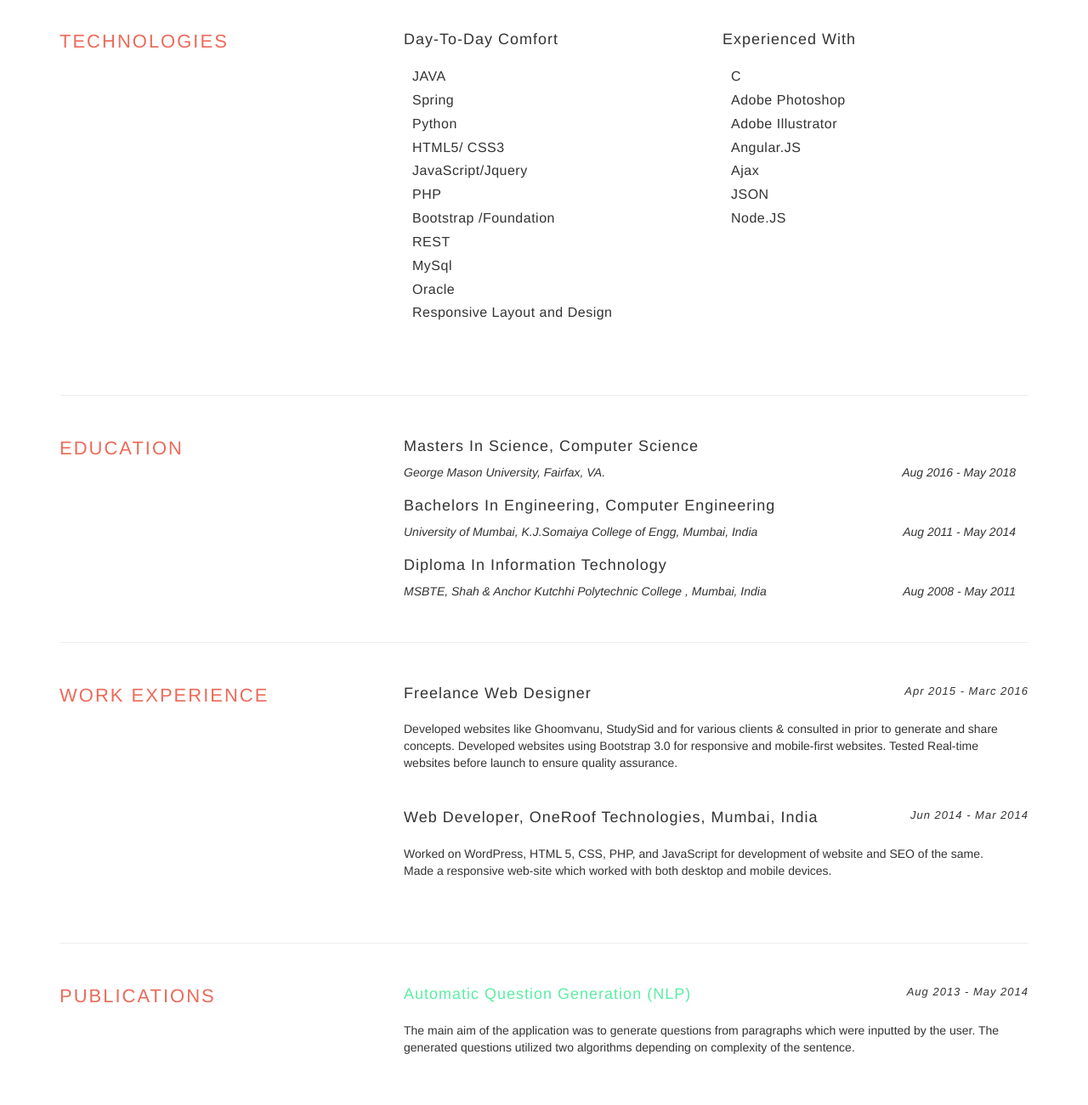
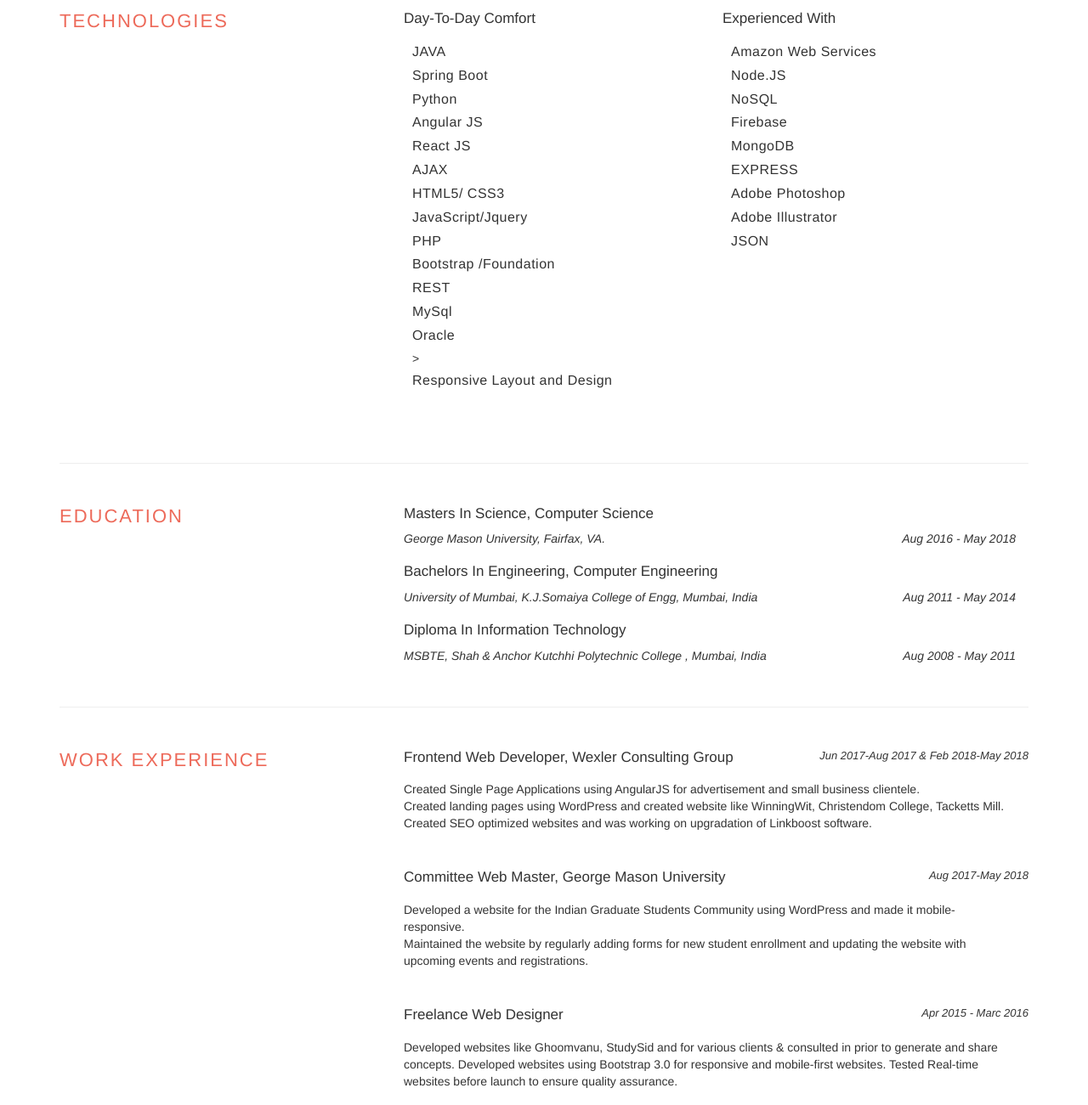
Before and after one commit to jpalan23/portfolio, a website: page public/index.html in a window 1280 px wide. Shown: the part 3419-4720 px from the top of the page at 85% size. Drawn offline with nearby package versions, Linux system fonts and the light colour scheme; some packages are replaced by stand-ins of ours; no server answers; a script that the page names is missing; files whose address does not match are found by name.

Commit message:
edit index

```diff
--- a/public/index.html
+++ b/public/index.html
@@ -191,10 +191,11 @@
 
                         <div class="cd-timeline-content">
                             <h2>The Present</h2>
-                            <p>Currently, I am pursuing my second semester. Looking for a good part-time opportunity (Research Assistantship) at the department. And also, working on short-listing companies to apply for the Summer Internship 2017.</p>
+                            <p>Currently, I am pursuing my final semester. Looking for a good full-time opportunity where I can be an integral part of the team and also nurture my skillset. </p>
                             <span class="cd-date"></span>
                         </div> <!-- cd-timeline-content -->
                     </div> <!-- cd-timeline-block -->
+
                 </section>
             </div>
         </div>
@@ -222,28 +223,33 @@
                     <h6>Day-to-day comfort</h6>
                     <ul>
                         <li>JAVA</li>
-                        <li>Spring</li>
+                        <li>Spring Boot</li>
                         <li>Python</li>
+                        <li>Angular JS</li>
+                        <li>React JS</li>
+                        <li>AJAX</li>
                         <li>HTML5/ CSS3</li>
                         <li>JavaScript/Jquery</li>
                         <li>PHP</li>
                         <li>Bootstrap /Foundation</li>
                         <li>REST</li>
                         <li>MySql</li>
-                        <li>Oracle</li>
+                        <li>Oracle</li>>
                         <li>Responsive Layout and Design</li>
                     </ul>
                 </div>
                 <div class="col-xs-6">
                     <h6>Experienced With</h6>
                     <ul>
-                        <li>C</li>
+                        <li>Amazon Web Services</li>
+                        <li>Node.JS</li>
+                        <li>NoSQL</li>
+                        <li>Firebase</li>
+                        <li>MongoDB</li>
+                        <li>EXPRESS</li>
                         <li>Adobe Photoshop</li>
                         <li>Adobe Illustrator</li>
-                        <li>Angular.JS</li>
-                        <li>Ajax</li>
                         <li>JSON</li>
-                        <li>Node.JS</li>
                     </ul>
                 </div>
             </div>
@@ -292,6 +298,19 @@
             </div>
             <div class="col-xs-12 col-sm-8 js--waypoint-3 experience-content">
                 <div class="col-xs-12">
+                    <h6>Frontend Web Developer, Wexler Consulting Group  <span class="e-date">Jun 2017-Aug 2017 &amp; Feb 2018-May 2018</span></h6>
+                    <p>Created Single Page Applications using AngularJS for advertisement and small business clientele.<br>
+                        Created landing pages using WordPress and created website like WinningWit, Christendom College, Tacketts Mill.<br>
+                        Created SEO optimized websites and was working on upgradation of Linkboost software.
+                    </p>
+                </div>
+                <div class="col-xs-12">
+                    <h6>Committee Web Master, George Mason University  <span class="e-date">Aug 2017-May 2018</span></h6>
+                    <p>Developed a website for the Indian Graduate Students Community using WordPress and made it mobile-responsive.<br>
+                        Maintained the website by regularly adding forms for new student enrollment and updating the website with upcoming events and registrations.
+                    </p>
+                </div>
+                <div class="col-xs-12">
                     <h6>Freelance Web Designer <span class="e-date">Apr 2015 - Marc 2016</span></h6>
                     <p>Developed websites like Ghoomvanu, StudySid and for various clients &amp;
                         consulted in prior to generate and share concepts. Developed websites using Bootstrap 3.0
@@ -329,6 +348,30 @@
         <div class="row">
 
         </div>
+        <div class="row code-snippet">
+            <div class="col-xs-12 col-sm-4 cs-parts ">
+                <div class="code-snippet-parts coming-soon col-xs-12">
+                    <h5>Angular App </h5>
+                    <h3>Coming soon (First week of April)</h3>
+                </div>
+            </div>
+            <div class="col-xs-12 col-sm-4 cs-parts ">
+                <div class="code-snippet-parts coming-soon col-xs-12">
+                    <h5>React Mobile App</h5>
+                    <h3>Chelsea FC News</h3>
+                    <span class="view-more"><a href="#">Check It</a> </span>
+
+                </div>
+            </div>
+            <div class="col-xs-12 col-sm-4 cs-parts ">
+                <div class="code-snippet-parts coming-soon col-xs-12">
+                    <h5>Wordpress</h5>
+                    <h3>IGSA</h3>
+                    <span class="view-more"><a href="www.igsagmu.com">Check It</a> </span>
+
+                </div>
+            </div>
+        </div>
         <div class="row code-snippet ">
             <div class="col-xs-12 cs-parts col-sm-4">
                 <div class="code-snippet-parts cs-available col-xs-12">
@@ -357,18 +400,7 @@
                 </div>
             </div>
             </div>
-            <div class="row code-snippet">
-            <div class="col-xs-12 col-sm-4 cs-parts ">
-                <div class="code-snippet-parts coming-soon col-xs-12">
-                    <h5>Coming Soon</h5>
-                </div>
-            </div>
-            <div class="col-xs-12 col-sm-4 cs-parts ">
-                <div class="code-snippet-parts coming-soon col-xs-12">
-                    <h5>Coming Soon</h5>
-                </div>
-            </div>
-        </div>
+
     </div>
 </section>
 <section class="vote-me" id="vote_for_me">
--- a/public/resources/css/style.css
+++ b/public/resources/css/style.css
@@ -626,11 +626,11 @@ text-align: center;
 }
 
 .resume_content h6{
-    font-size: 18px;
+    font-size: 17px;
     text-transform: capitalize;
-    letter-spacing: 1px;
+    letter-spacing: 0px;
     text-align: left;
-    padding-bottom: 12px;
+    padding-bottom: 8px;
 }
 
 .resume_content ul{
```
